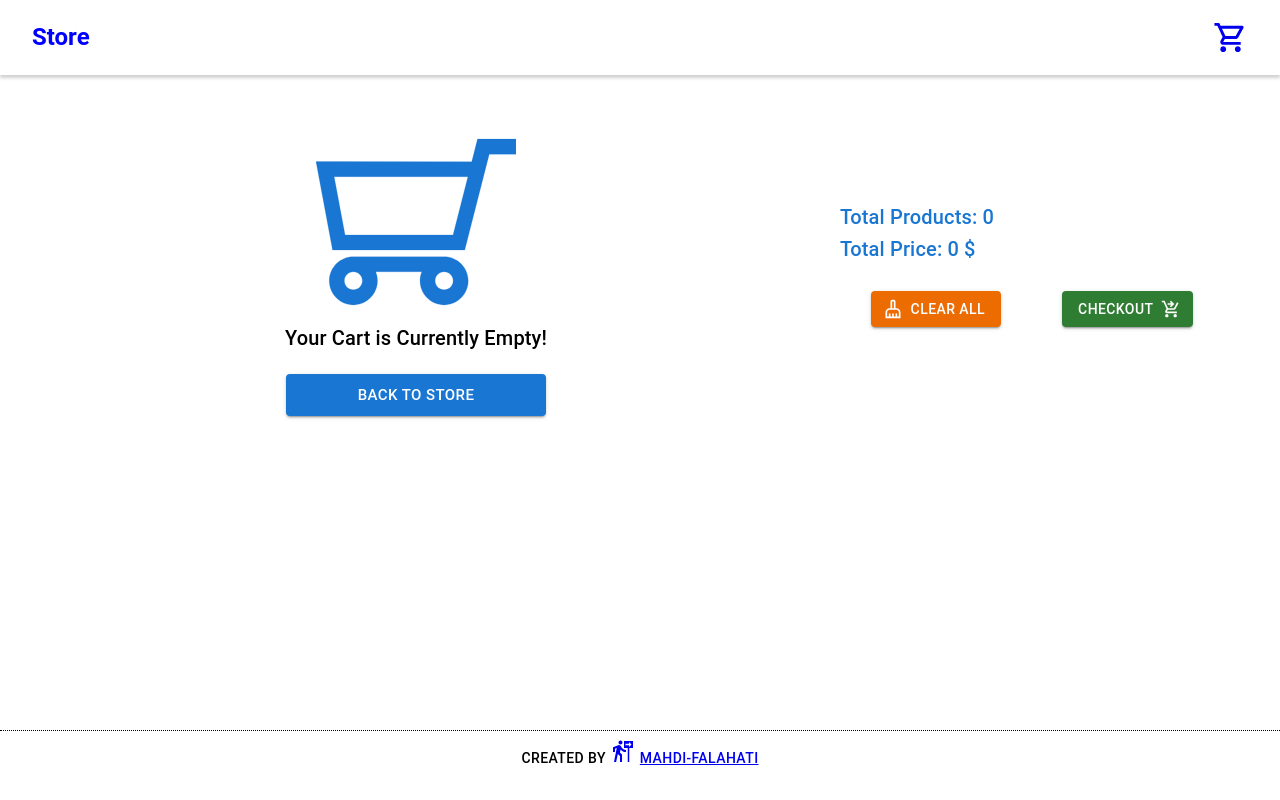
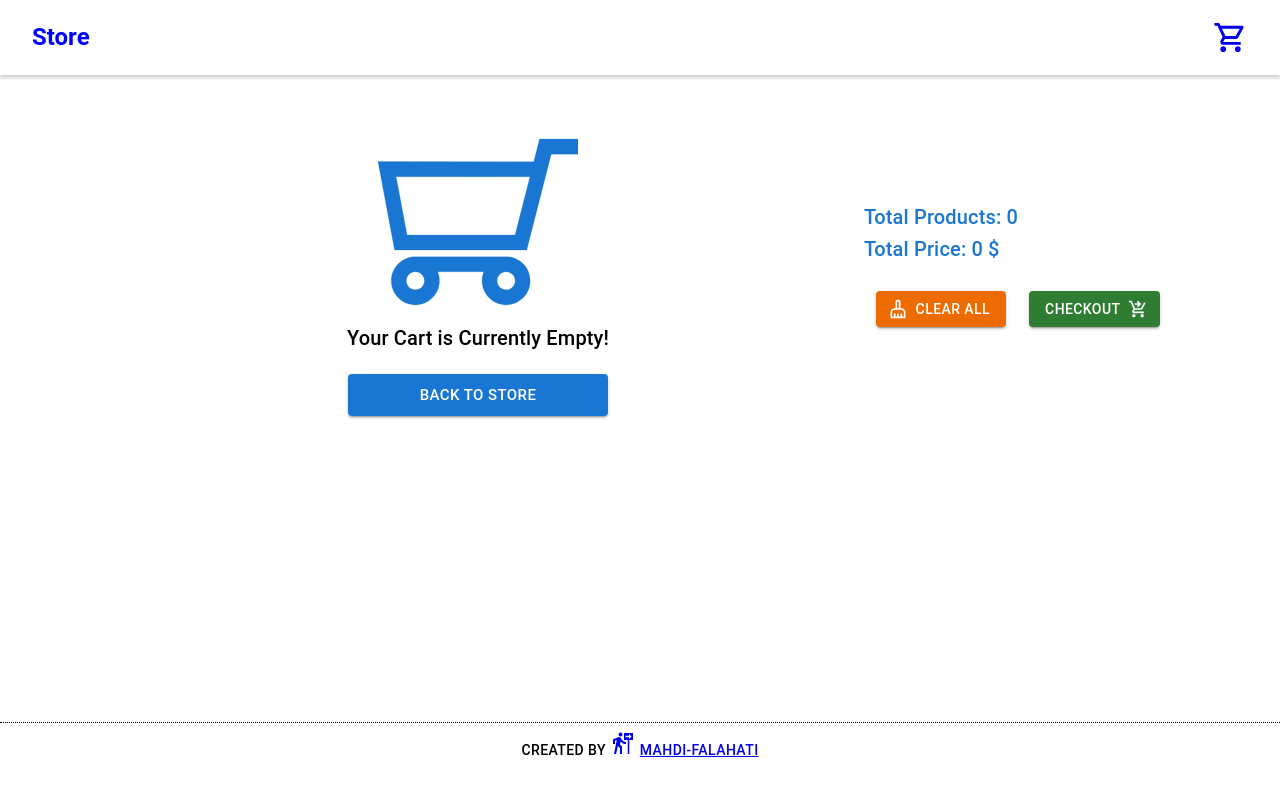
Before and after one commit to Mahdi-Falahati/shopping-cart, a React (Create React App) app: page /cart in a window 1280 px wide. Built offline with nearby package versions, Linux system fonts and the light colour scheme; no server answers.

Commit message:
change some style

```diff
--- a/src/pages/CartPage.js
+++ b/src/pages/CartPage.js
@@ -7,8 +7,8 @@ import { Link } from "react-router-dom";
 
 export default function CartPage() {
   return (
-    <Box sx={{ flexGrow: 1, minHeight: "88vh" }}>
-      <Grid container spacing={8} justifyContent="center" alignItems="center">
+    <Box sx={{ flexGrow: 1, minHeight: "81vh" }}>
+      <Grid container spacing={2} justifyContent="center" alignItems="center">
         <Grid item xs={11} mt={4} sm={7}>
           <Stack justifyContent="center" alignItems="center">
             <img
@@ -24,7 +24,7 @@ export default function CartPage() {
             </Link>
           </Stack>
         </Grid>
-        <Grid item xs={11} mt={4} sm={4}>
+        <Grid item xs={11} mt={4} sm={4} md={3}>
           <Typography color="primary" variant="h6">
             Total Products: 0
           </Typography>
```
